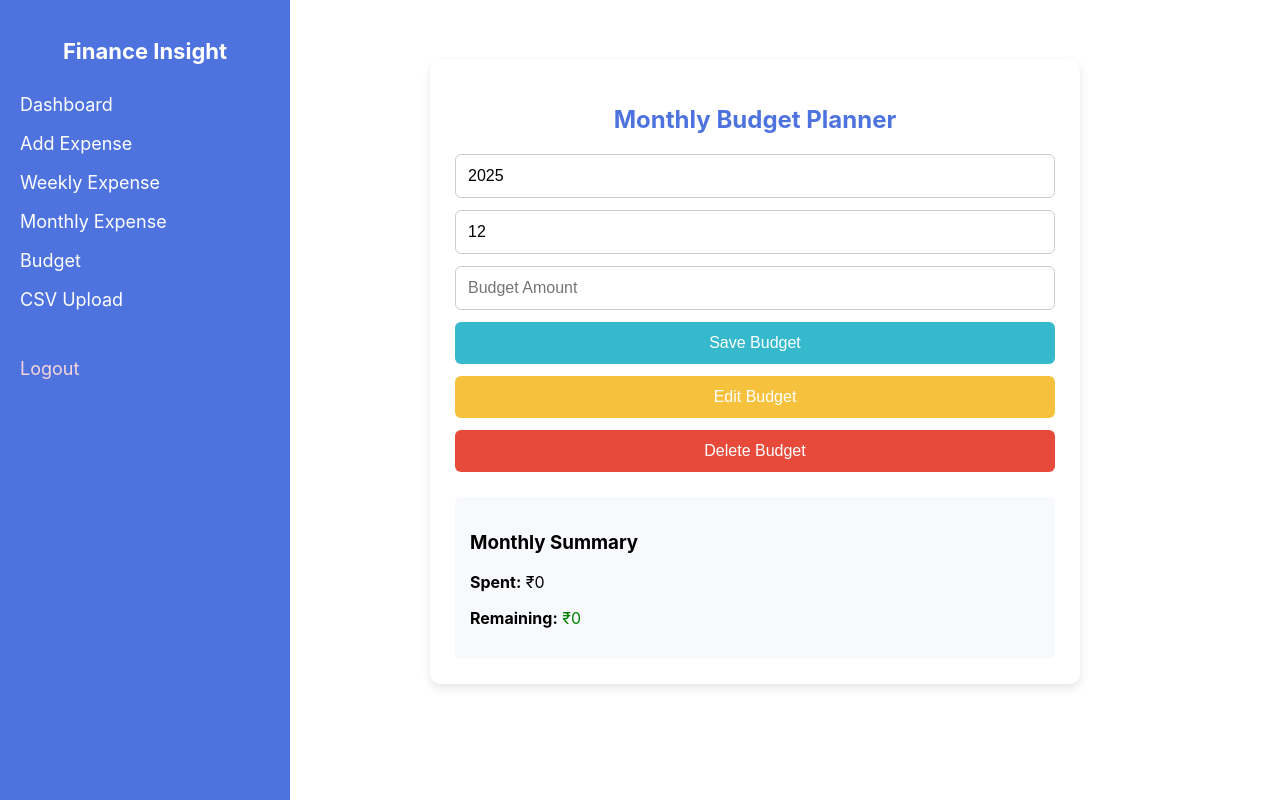
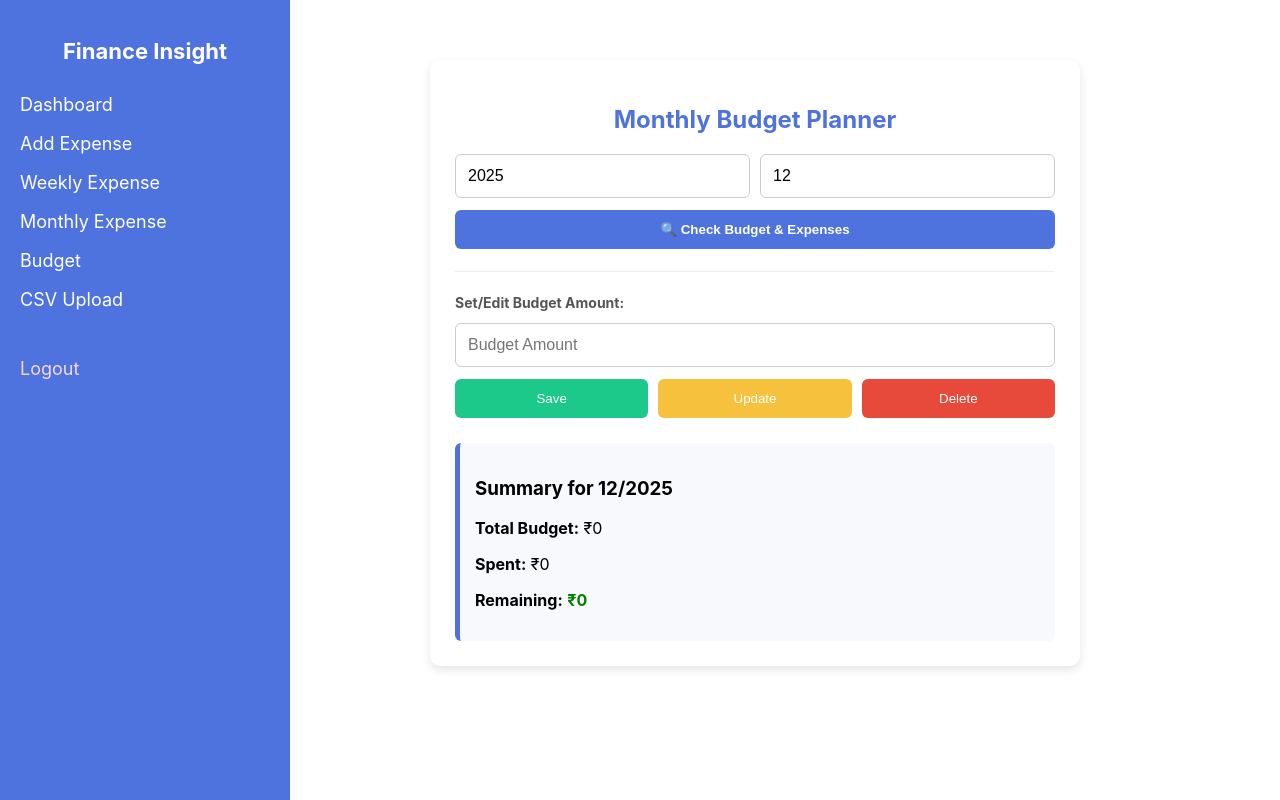
Before and after one commit to ankit5183/Finanical_Insight_Project, a React (Create React App) app in the folder finance_frontend/: page /budget in a window 1280 px wide. Built offline with nearby package versions, Linux system fonts and the light colour scheme; no server answers.

Commit message:
Update BudgetPage.jsx

```diff
--- a/finance_frontend/src/Pages/BudgetPage.jsx
+++ b/finance_frontend/src/Pages/BudgetPage.jsx
@@ -11,254 +11,158 @@ function BudgetPage() {
 
   const token = localStorage.getItem("token");
 
-  /* -------------------- SET CURRENT MONTH ON LOAD -------------------- */
+  /* -------------------- SET CURRENT DATE ON LOAD -------------------- */
   useEffect(() => {
     const now = new Date();
     setYear(now.getFullYear());
     setMonth(now.getMonth() + 1);
   }, []);
 
-  /* -------------------- FETCH BUDGET STATUS -------------------- */
-  useEffect(() => {
-    if (year && month) {
-      fetchBudgetStatus();
+  /* -------------------- FETCH BUDGET STATUS (MANUAL SEARCH) -------------------- */
+  const handleSearch = async () => {
+    if (!year || !month) {
+      setMessage("⚠️ Please enter both Year and Month");
+      return;
     }
-  }, [year, month]);
 
-  const fetchBudgetStatus = async () => {
     try {
-      const response = await axios.get(
-        `${API_URL}/api/budget/status`,
-        {
+      const response = await axios.get(`${API_URL}/api/budget/status`, {
         params: { year, month },
         headers: { Authorization: `Bearer ${token}` },
-        }
-      );
+      });
 
-      setBudgetAmount(response.data.budgetAmount ?? "");
-      setMonthlyExpenses(response.data.spent ?? 0);
-
+      // Update the states with found data or defaults
+      setBudgetAmount(response.data.budgetAmount || "");
+      setMonthlyExpenses(response.data.spent || 0);
+      setMessage("🔍 Data fetched for " + month + "/" + year);
     } catch (error) {
-      console.error(
-        "Budget Status Error:",
-        error.response?.status,
-        error.response?.data
-      );
+      console.error("Search Error:", error);
+      setMessage("❌ Could not find data for this period");
     }
   };
 
-  /* -------------------- SAVE BUDGET -------------------- */
+  /* -------------------- SAVE / UPDATE / DELETE ACTIONS -------------------- */
   const saveBudget = async (e) => {
     e.preventDefault();
-
-    const payload = {
-      year: Number(year),
-      month: Number(month),
-      amount: Number(budgetAmount),
-    };
-
+    const payload = { year: Number(year), month: Number(month), amount: Number(budgetAmount) };
     try {
       await axios.post(`${API_URL}/api/budget/set`, payload, {
         headers: { Authorization: `Bearer ${token}` },
       });
-
       setMessage("✅ Budget Saved Successfully");
-      fetchBudgetStatus();
-
-    } catch (error) {
-      setMessage("❌ Error Saving Budget");
-    }
+      handleSearch(); // Refresh numbers
+    } catch (error) { setMessage("❌ Error Saving Budget"); }
   };
 
-  /* -------------------- UPDATE BUDGET -------------------- */
   const updateBudget = async () => {
-    const payload = {
-      year: Number(year),
-      month: Number(month),
-      amount: Number(budgetAmount),
+    const payload = { year: Number(year), month: Number(month), amount: Number(budgetAmount) };
+    try {
+      await axios.put(`${API_URL}/api/budget/update`, payload, {
+        headers: { Authorization: `Bearer ${token}` }
+      });
+      setMessage("✅ Budget Updated Successfully");
+      handleSearch();
+    } catch (error) { setMessage("❌ Update Failed"); }
   };
 
-    try {
-      const response = await axios.put(
-        `${API_URL}/api/budget/update`,
-        payload,
-        { headers: { Authorization: `Bearer ${token}` } }
-      );
-
-      setMessage(
-        response.status === 200
-          ? "✅ Budget Updated Successfully"
-          : "❌ Update Failed"
-      );
-
-      if (response.status === 200) fetchBudgetStatus();
-
-    } catch (error) {
-      setMessage("❌ Update Failed");
-    }
-  };
-
-  /* -------------------- DELETE BUDGET -------------------- */
   const deleteBudget = async () => {
     try {
-      const response = await axios.delete(
-        `${API_URL}/api/budget/delete`,
-        {
+      await axios.delete(`${API_URL}/api/budget/delete`, {
         params: { year, month },
         headers: { Authorization: `Bearer ${token}` },
-        }
-      );
-
-      if (response.status === 200) {
+      });
       setMessage("✅ Budget Deleted");
       setBudgetAmount("");
       setMonthlyExpenses(0);
-      } else {
-        setMessage("❌ Delete Failed");
-      }
-
-    } catch (error) {
-      setMessage("❌ Delete Failed");
-    }
+    } catch (error) { setMessage("❌ Delete Failed"); }
   };
 
   /* -------------------- CALCULATIONS -------------------- */
   const budgetVal = Number(budgetAmount) || 0;
   const spentVal = Number(monthlyExpenses) || 0;
   const remaining = budgetVal - spentVal;
-
-// Only show "Exceeded" if a budget actually exists
   const exceeded = budgetVal > 0 && remaining < 0;
 
-  /* -------------------- UI -------------------- */
   return (
     <div style={styles.container}>
       <h2 style={styles.title}>Monthly Budget Planner</h2>
 
-      <form onSubmit={saveBudget} style={styles.form}>
+      <div style={styles.form}>
+        {/* Step 1: Search Section */}
+        <div style={styles.row}>
           <input
             type="number"
             placeholder="Year"
             value={year}
             onChange={(e) => setYear(e.target.value)}
-          required
-          style={styles.input}
+            style={{ ...styles.input, flex: 1 }}
           />
-
           <input
             type="number"
             placeholder="Month"
             value={month}
             onChange={(e) => setMonth(e.target.value)}
-          required
-          style={styles.input}
+            style={{ ...styles.input, flex: 1 }}
           />
+        </div>
 
+        <button type="button" onClick={handleSearch} style={styles.searchButton}>
+          🔍 Check Budget & Expenses
+        </button>
+
+        <hr style={styles.divider} />
+
+        {/* Step 2: Management Section */}
+        <label style={styles.label}>Set/Edit Budget Amount:</label>
         <input
           type="number"
           placeholder="Budget Amount"
           value={budgetAmount}
           onChange={(e) => setBudgetAmount(e.target.value)}
-          required
           style={styles.input}
         />
 
-        <button type="submit" style={styles.button}>
-          Save Budget
-        </button>
-
-        <button
-          type="button"
-          style={{ ...styles.button, background: "#f6c23e" }}
-          onClick={updateBudget}
-        >
-          Edit Budget
-        </button>
-
-        <button
-          type="button"
-          style={{ ...styles.button, background: "#e74a3b" }}
-          onClick={deleteBudget}
-        >
-          Delete Budget
-        </button>
-      </form>
+        <div style={styles.buttonGroup}>
+          <button onClick={saveBudget} style={styles.saveBtn}>Save</button>
+          <button onClick={updateBudget} style={styles.editBtn}>Update</button>
+          <button onClick={deleteBudget} style={styles.deleteBtn}>Delete</button>
+        </div>
+      </div>
 
       {message && <p style={styles.message}>{message}</p>}
 
       <div style={styles.summaryBox}>
-        <h3>Monthly Summary</h3>
-
-        <p>
-          <strong>Spent:</strong> ₹{monthlyExpenses}
-        </p>
-
+        <h3>Summary for {month}/{year}</h3>
+        <p><strong>Total Budget:</strong> ₹{budgetVal}</p>
+        <p><strong>Spent:</strong> ₹{spentVal}</p>
         <p>
           <strong>Remaining:</strong>{" "}
-          <span style={{ color: exceeded ? "red" : "green" }}>
+          <span style={{ color: exceeded ? "red" : "green", fontWeight: "bold" }}>
             ₹{remaining}
           </span>
         </p>
-
-        {exceeded && (
-          <p style={styles.exceedText}>⚠️ Budget Exceeded!</p>
-        )}
+        {exceeded && <p style={styles.exceedText}>⚠️ Budget Exceeded!</p>}
       </div>
     </div>
   );
 }
 
+const styles = {
+  container: { maxWidth: "600px", margin: "40px auto", padding: "25px", background: "white", borderRadius: "10px", boxShadow: "0 4px 10px rgba(0,0,0,0.1)" },
+  title: { textAlign: "center", color: "#4e73df", marginBottom: "20px" },
+  form: { display: "flex", flexDirection: "column", gap: "12px" },
+  row: { display: "flex", gap: "10px" },
+  input: { padding: "12px", borderRadius: "6px", border: "1px solid #ccc", fontSize: "16px" },
+  label: { fontSize: "14px", fontWeight: "bold", color: "#555" },
+  divider: { margin: "10px 0", border: "0", borderTop: "1px solid #eee" },
+  searchButton: { padding: "12px", background: "#4e73df", color: "white", border: "none", borderRadius: "6px", cursor: "pointer", fontWeight: "bold" },
+  buttonGroup: { display: "flex", gap: "10px" },
+  saveBtn: { flex: 1, padding: "12px", background: "#1cc88a", color: "white", border: "none", borderRadius: "6px", cursor: "pointer" },
+  editBtn: { flex: 1, padding: "12px", background: "#f6c23e", color: "white", border: "none", borderRadius: "6px", cursor: "pointer" },
+  deleteBtn: { flex: 1, padding: "12px", background: "#e74a3b", color: "white", border: "none", borderRadius: "6px", cursor: "pointer" },
+  message: { marginTop: "12px", textAlign: "center", fontWeight: "bold", color: "#4e73df" },
+  summaryBox: { marginTop: "25px", padding: "15px", background: "#f8f9fc", borderRadius: "6px", borderLeft: "5px solid #4e73df" },
+  exceedText: { color: "red", fontWeight: "bold", marginTop: "8px" },
+};
+
 export default BudgetPage;
-
-/* -------------------- STYLES -------------------- */
-const styles = {
-  container: {
-    maxWidth: "600px",
-    margin: "40px auto",
-    padding: "25px",
-    background: "white",
-    borderRadius: "10px",
-    boxShadow: "0 4px 10px rgba(0,0,0,0.1)",
-  },
-  title: {
-    textAlign: "center",
-    color: "#4e73df",
-    marginBottom: "20px",
-  },
-  form: {
-    display: "flex",
-    flexDirection: "column",
-    gap: "12px",
-  },
-  input: {
-    padding: "12px",
-    borderRadius: "6px",
-    border: "1px solid #ccc",
-    fontSize: "16px",
-  },
-  button: {
-    padding: "12px",
-    background: "#36b9cc",
-    color: "white",
-    borderRadius: "6px",
-    fontSize: "16px",
-    border: "none",
-    cursor: "pointer",
-  },
-  message: {
-    marginTop: "12px",
-    textAlign: "center",
-    fontWeight: "bold",
-  },
-  summaryBox: {
-    marginTop: "25px",
-    padding: "15px",
-    background: "#f8f9fc",
-    borderRadius: "6px",
-  },
-  exceedText: {
-    color: "red",
-    fontWeight: "bold",
-    marginTop: "8px",
-  },
-};
```
Lines whose indentation alone changed are shown as unchanged.
